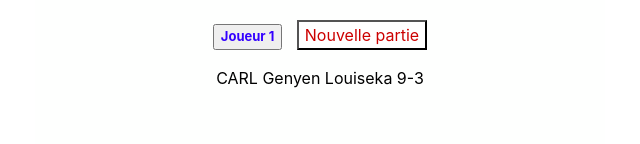
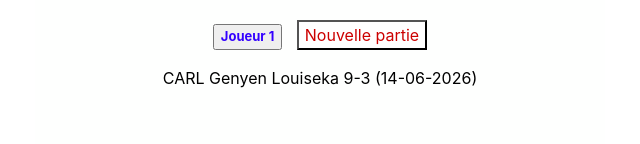
Before and after one commit to Cabens/morpion.com, a plain HTML site: page index.html in a window 1280 px wide. Shown: the top 144 px of the page, without its empty margins (35-675 px from the left). Drawn offline with nearby package versions, Linux system fonts and the light colour scheme; a web font is replaced by a local one.

Commit message:
Update index.html

```diff
--- a/index.html
+++ b/index.html
@@ -34,7 +34,7 @@
 
                                     <a href="#"><input type="button" onClick="newgame()" id="new" value="Nouvelle partie" style="margin-left: 10px;"></a>
 
-                                    <p>CARL Genyen Louiseka 9-3</p>
+                                    <p>CARL Genyen Louiseka 9-3 (14-06-2026)</p>
                                 </p>
                                 <p>&nbsp;</p>
                                 <table border="4" cellspacing="2">
```
